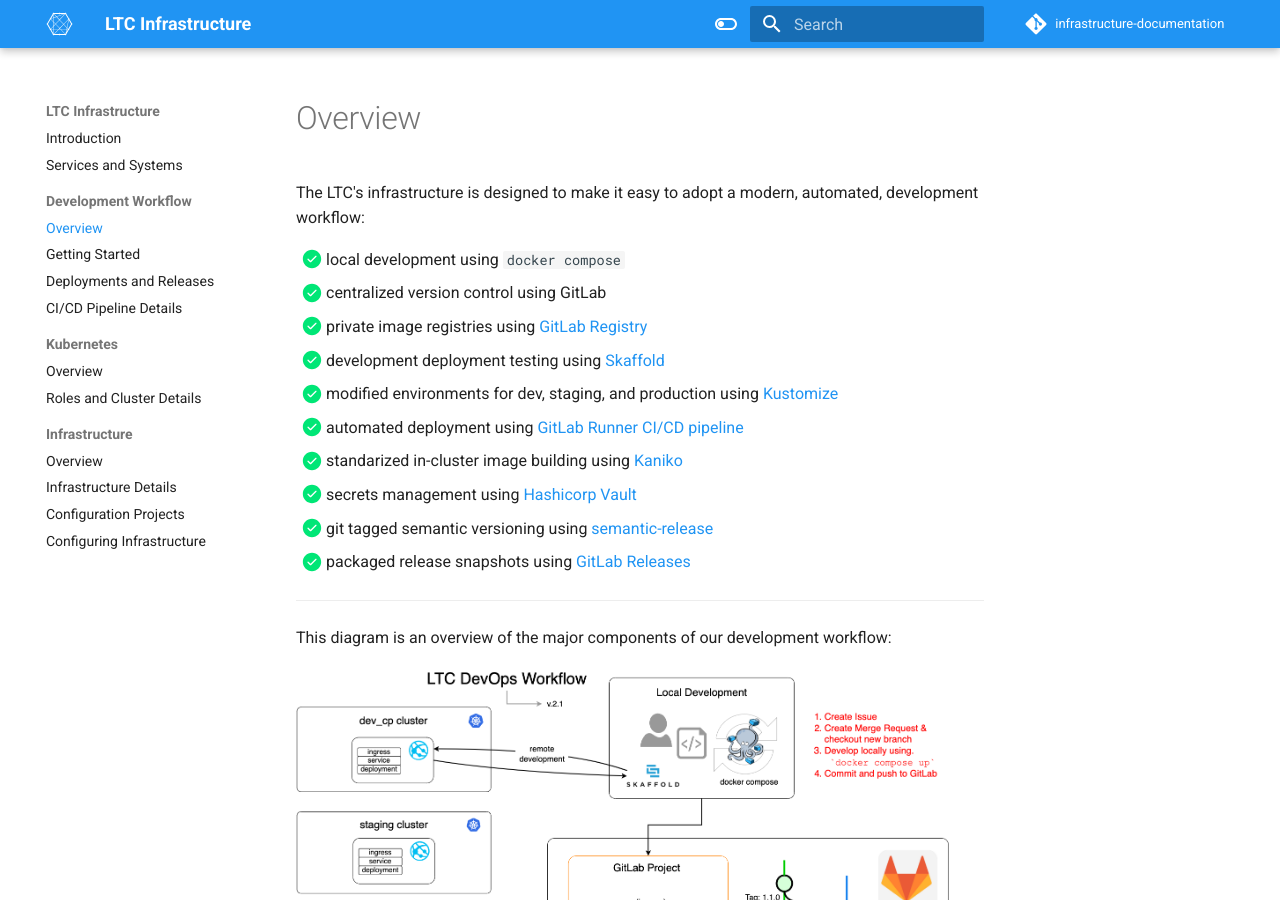
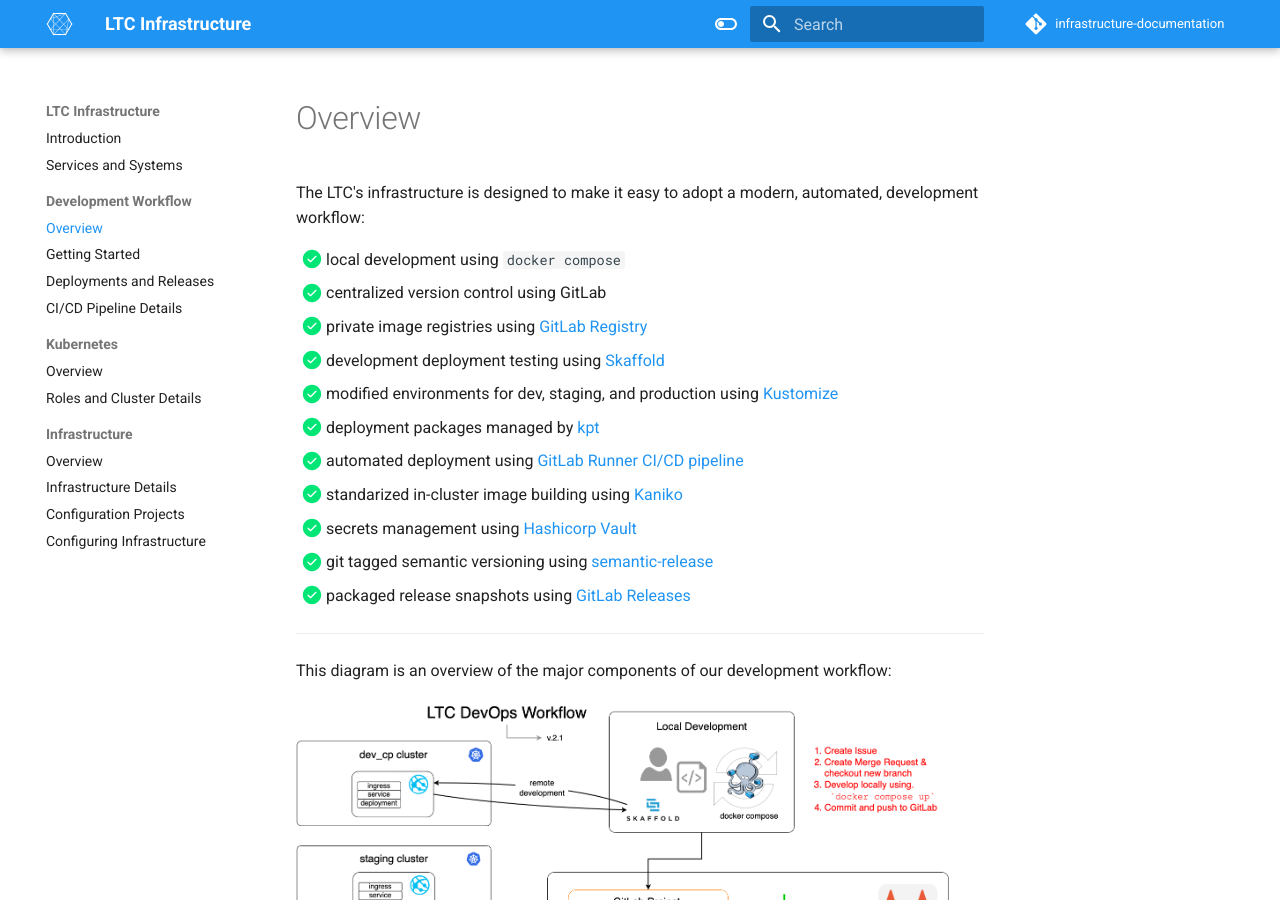
Before and after one commit to bcit-ltc/infrastructure-documentation, an MkDocs documentation site: the page built from docs/0_dev-workflow/index.md, in a window 1280 px wide and 900 px high. Built offline with MkDocs 1.6.1 and Material for MkDocs 9.7.7, drawn with Linux system fonts in a browser that asks for light colours.

Commit message:
adds kpt

```diff
--- a/docs/0_dev-workflow/index.md
+++ b/docs/0_dev-workflow/index.md
@@ -9,6 +9,7 @@
 - [x] private image registries using [GitLab Registry](https://docs.gitlab.com/ee/user/packages/container_registry/)
 - [x] development deployment testing using [Skaffold](https://skaffold.dev)
 - [x] modified environments for dev, staging, and production using [Kustomize](https://kubectl.docs.kubernetes.io/guides/introduction/kustomize/)
+- [x] deployment packages managed by [kpt](https://kpt.dev/book/)
 - [x] automated deployment using [GitLab Runner CI/CD pipeline](https://docs.gitlab.com/ee/ci/)
 - [x] standarized in-cluster image building using [Kaniko](https://github.com/GoogleContainerTools/kaniko)
 - [x] secrets management using [Hashicorp Vault](https://www.vaultproject.io/docs)
```
